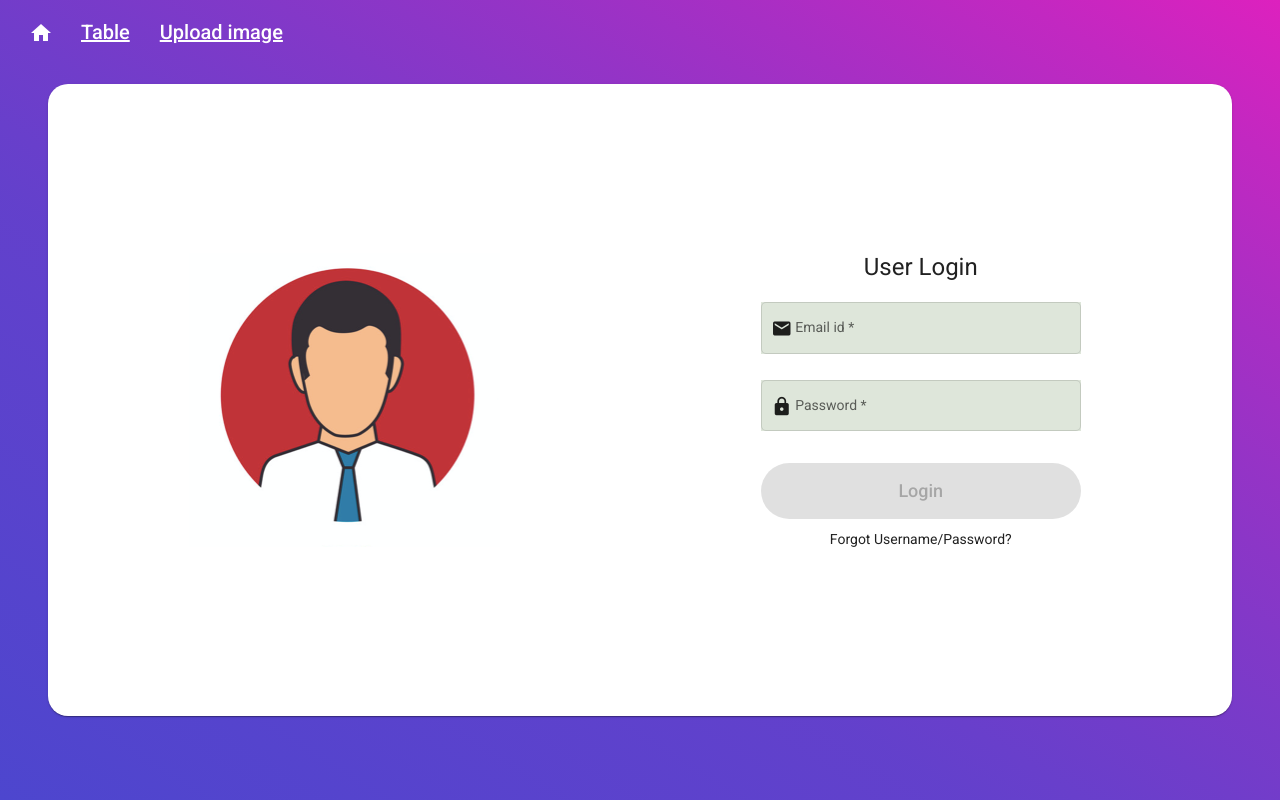
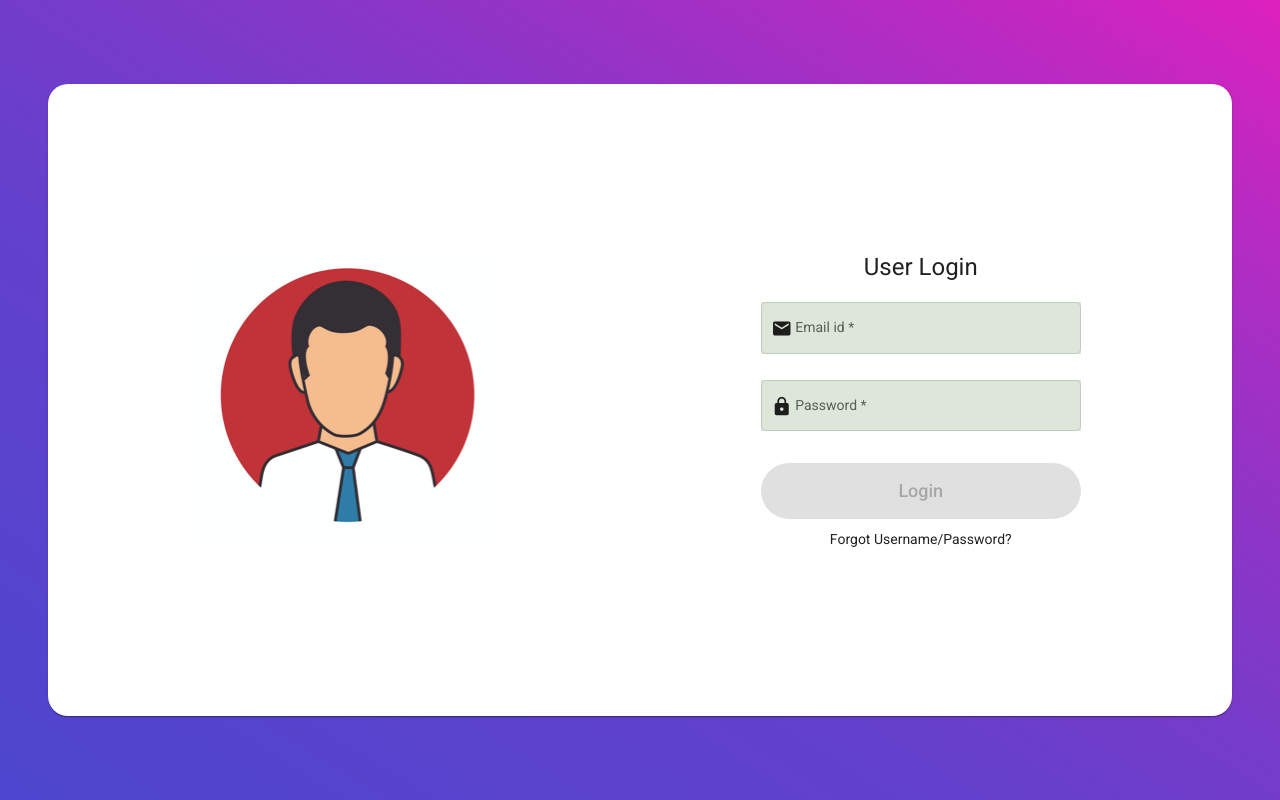
Before and after one commit to gabrielaburtan/ImageRecognitionWebApp, an Angular app in the folder fsd-app/: page /login in a window 1280 px wide. Built offline with nearby package versions, Linux system fonts and the light colour scheme.

Commit message:
Header usage.

```diff
--- a/fsd-app/src/app/app.component.html
+++ b/fsd-app/src/app/app.component.html
@@ -1,23 +1,2 @@
-<div *ngIf="router.url == '/login'">
-    <mat-toolbar class="main-page-mat-toolbar">
-        <button mat-icon-button [routerLink]="'/login'" class="home-icon">
-            <mat-icon>home</mat-icon>
-          </button>
-        <a [routerLink]="'/table'">Table</a>
-        <a [routerLink]="'/upload-image'">Upload image</a>
-    </mat-toolbar>
-</div>
-<div *ngIf="router.url != '/login'">
-    <mat-toolbar class="mat-toolbar-general-page" color="primary">
-        <button mat-icon-button [routerLink]="'/login'" class="home-icon">
-            <mat-icon>home</mat-icon>
-          </button>
-        <a [routerLink]="'/table'">Table</a>
-        <a [routerLink]="'/upload-image'">Upload image</a>
-        <div *ngIf="router.url != '/login'">
-            <a [routerLink]="'/login'">Logout</a>
-        </div>
-    </mat-toolbar>
-</div>
-
+<header></header>
 <router-outlet></router-outlet>
--- a/fsd-app/src/app/header/header.component.html
+++ b/fsd-app/src/app/header/header.component.html
@@ -1,5 +1,5 @@
 <mat-toolbar color="primary" *ngIf = "isLoggedIn$ | async as isLoggedIn">
-    <a routerLink="/history">History</a>
-    <a routerLink="/upload">Upload</a>
+    <a routerLink="/table">Table</a>
+    <a routerLink="/upload-image">Upload</a>
     <a class="logoutPos" (click)="onLogout()" *ngIf="isLoggedIn">Log Out</a>
 </mat-toolbar>
--- a/fsd-app/src/app/header/header.component.ts
+++ b/fsd-app/src/app/header/header.component.ts
@@ -1,5 +1,6 @@
 import { Component, OnInit } from '@angular/core';
 import { Observable, of } from 'rxjs';
+
 import { HeaderStateService } from 'src/app/services/header-state.service';
 
 @Component({
@@ -17,6 +18,7 @@ export class HeaderComponent implements OnInit {
 
   ngOnInit(): void {
     this.isLoggedIn$ = this.headerService.isLoggedIn;
+    console.log(this.headerService.isLoggedIn)
   }
 
   onLogout(){
--- a/fsd-app/src/app/login/login.component.html
+++ b/fsd-app/src/app/login/login.component.html
@@ -2,13 +2,13 @@
   <mat-card>
     <img class="login-image" src="../../assets/login-pic.jpg">
     <mat-card-content>
-        <form [formGroup]="logInForm" (ngSubmit)="onSubmit()">
+        <form [formGroup]="logInForm">
           <h1 class="title">User Login</h1>
 
           <mat-form-field appearance="outline" class="field">
             <mat-icon matPrefix>email</mat-icon>
             <mat-label>Email id</mat-label>
-            <input type="email" matInput placeholder="email" formControlName="username">
+            <input type="username" matInput placeholder="email" formControlName="username">
           </mat-form-field>
 
           <mat-form-field appearance="outline" class="field">
@@ -17,8 +17,8 @@
             <input type="password" matInput placeholder="password" formControlName="password">
           </mat-form-field>
 
-          <button mat-raised-button color="primary" [routerLink]="'/table'" class="login-button"
-          type="submit" [disabled]="!logInForm.valid">Login</button>
+          <button mat-raised-button color="primary" class="login-button"
+          type="submit" [disabled]="!logInForm.valid" (click)="validate()">Login</button>
           <a>Forgot Username/Password?</a>
         </form>
     </mat-card-content>
--- a/fsd-app/src/app/login/login.component.ts
+++ b/fsd-app/src/app/login/login.component.ts
@@ -27,15 +27,13 @@ export class LoginComponent implements OnInit {
 
   validate() {
     if (this.logInForm.valid)
-     { console.log("Merge");
+     {
+        this.userService.login(this.logInForm.getRawValue()).subscribe(data => {
+        this.router.navigate(['/table']);
+      }, error => {})
+    }
+  }
 
-      this.userService.login(this.logInForm.getRawValue()).subscribe(data => {
-     this.router.navigate(['/history']);
-
-      }, error => {})
-
-  }
-  }
   onSubmit() {
     this.submitted = true;
     if (this.logInForm.invalid) {
@@ -46,12 +44,8 @@ export class LoginComponent implements OnInit {
       password: this.logInForm.value.password
     };
 
-
-
     if(this.logInForm.valid){
       this.router.navigate(['/table']);
     }
-
-};
-
+  };
 }
--- a/fsd-app/src/app/services/user-service.service.ts
+++ b/fsd-app/src/app/services/user-service.service.ts
@@ -16,10 +16,10 @@ export class UserServiceService {
   }
 
   login(data: {}) {
-
-    return this.request.post(data, "history").pipe(
+    return this.request.post(data, "table").pipe(
       tap((resp: User) => {
-        this.userInfo = resp;this.header.loggedIn.next(true);
+        this.userInfo = resp;
+        this.header.loggedIn.next(true);
       }));
   }
 
```
Also changed, not shown: fsd-app/src/app/history-table/history-table.component.ts (+7 -2 lines).
